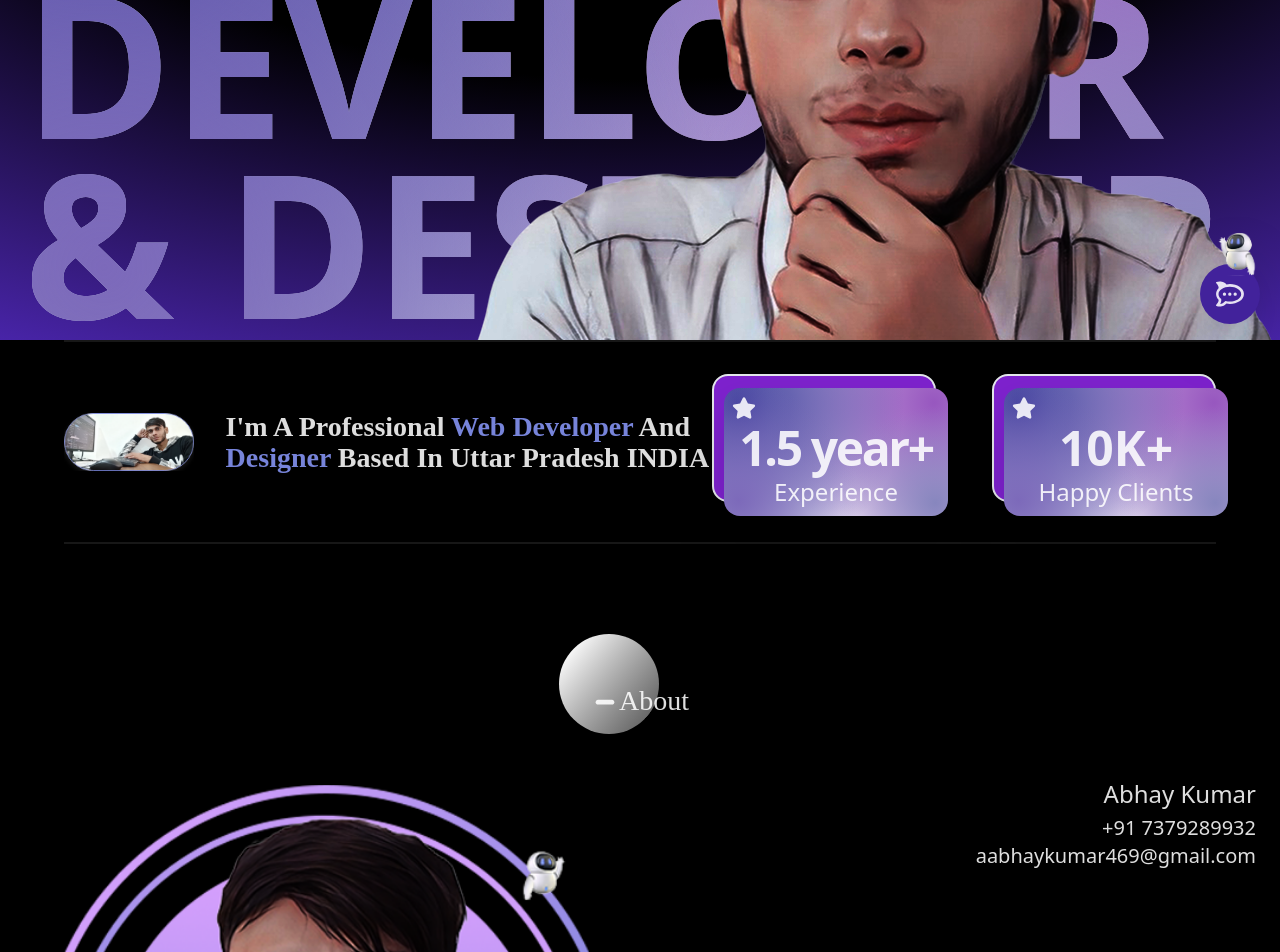
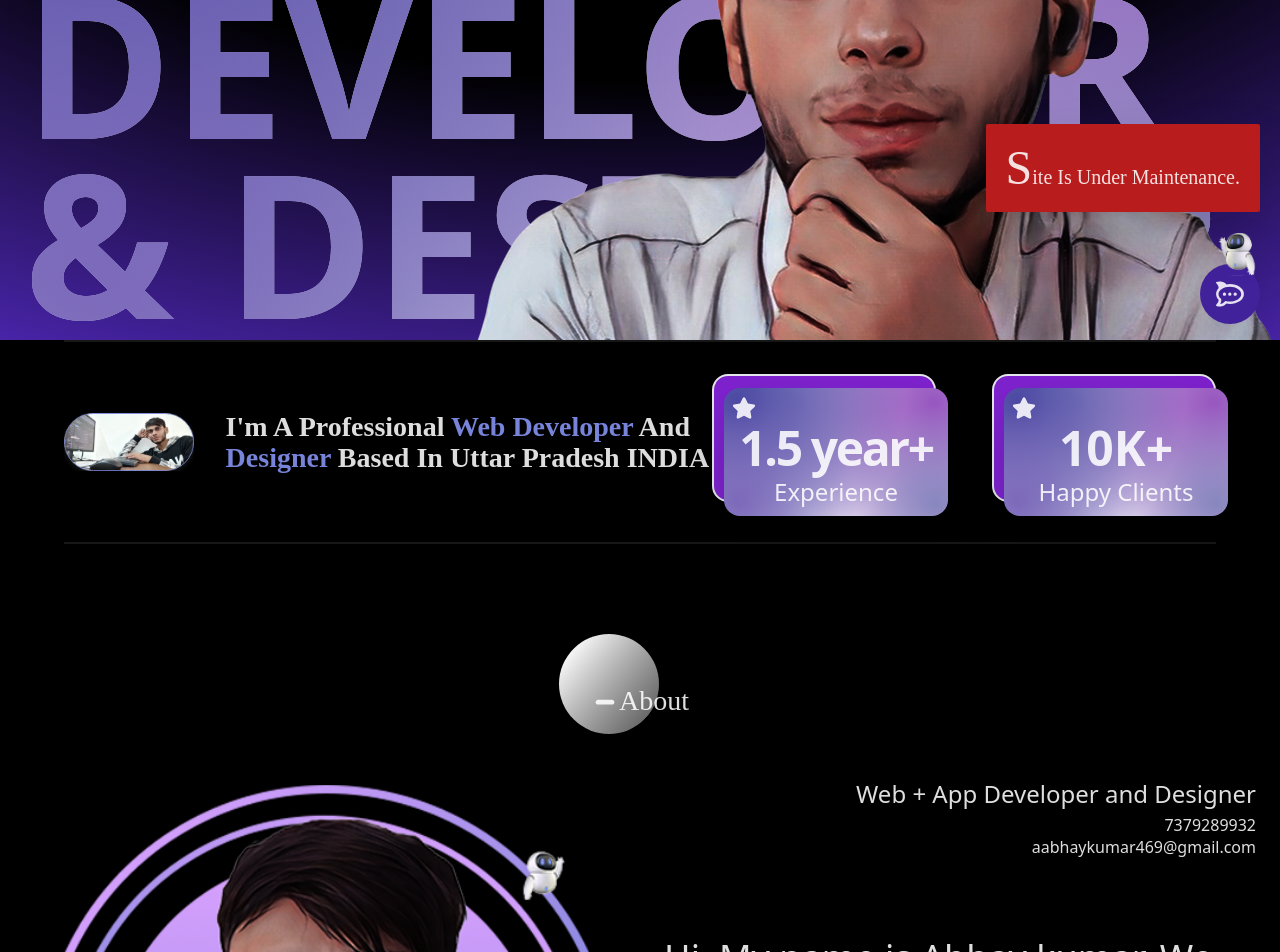
Before and after one commit to 7he-Coder/akv2, a React (Vite) app: page / in a window 1280 px wide. Shown: the part 380-1332 px from the top of the page. Built offline with nearby package versions, Linux system fonts and the light colour scheme.

Commit message:
about page completed

```diff
--- a/src/components/AboutSection.jsx
+++ b/src/components/AboutSection.jsx
@@ -52,10 +52,16 @@ const AboutSection = () => {
 
 				<div className="aboutContent md:text-right">
 					<div className="[&_h4]:text-xl md:[&_h4]:text-2xl 2xl:[&_h4]:text-3xl [&_h4]:mb-1">
-						<h4>Abhay Kumar</h4>
+						<h4>Web + App Developer and Designer</h4>
 						<div className="[&_p]:text-lg md:[&_p]:text-xl 2xl:[&_p]:text-2xl leading-snug">
-							<p>+91 7379289932</p>
-							<p>aabhaykumar469@gmail.com</p>
+							<div>
+								<a href="tel:+917379289932">7379289932</a>
+							</div>
+							<div>
+								<a href="mailto:aabhaykumar469@gmail.com">
+									aabhaykumar469@gmail.com
+								</a>
+							</div>
 						</div>
 					</div>
 					<div className="text-left py-16 *:py-4">
--- a/src/components/ChatBot.jsx
+++ b/src/components/ChatBot.jsx
@@ -18,6 +18,12 @@ const ChatBot = () => {
 					</span>
 				</div>
 			</div>
+
+			<div className="chatBot fixed bottom-56 md:bottom-52 right-2 md:right-5 z-[999999]">
+				<div className="bg-red-700 drop-shadow-2xl rounded-sm p-3 md:p-4 xl:p-5 *:text-xl *:capitalize *:font-ff-2 *:first-letter:text-5xl">
+					<h6>Site is under maintenance.</h6>
+				</div>
+			</div>
 		</>
 	);
 };
```
